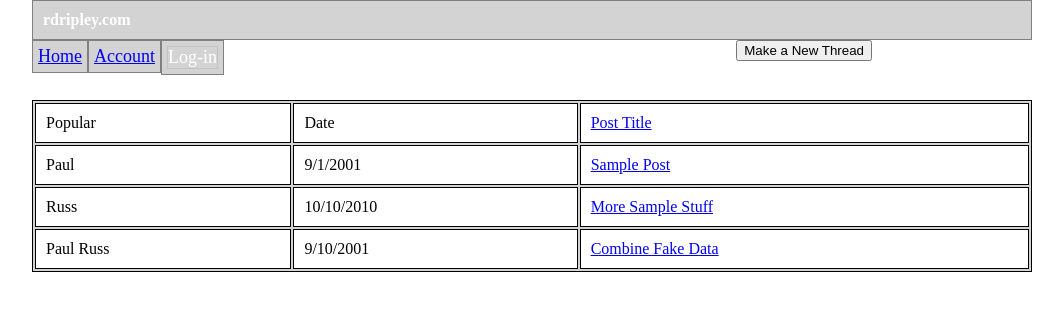
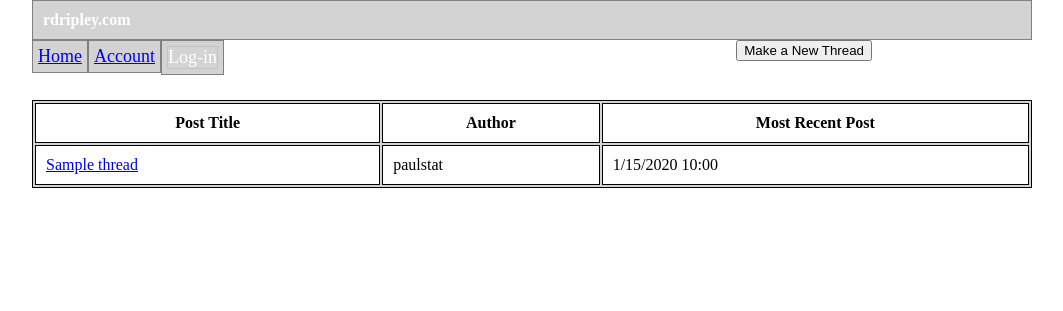
Before and after one commit to rdripley/forum, a PHP site: page / in a window 1280 px wide. Shown: the top 311 px of the page, without its empty margins (108-1171 px from the left). Run offline with PHP 8.4, Linux system fonts and the light colour scheme; data comes from the database, SQL or seed files in the repository; tables that the repository leaves empty or names only in its code hold one stand-in row (values such as "Sample post"); some libraries are stand-ins or nearby versions.

Commit message:
Finish home page thread displaying feature

```diff
--- a/public/index.php
+++ b/public/index.php
@@ -1,5 +1,24 @@
 <?php require('header.php'); ?>
 
+<?php
+
+require('database.php');
+
+$db = new Database();
+$query = "SELECT users.username as author_name, threads.id, threads.title, posts.date FROM `threads` " .
+	"JOIN users ON users.id = threads.author_id " .
+	"JOIN posts ON posts.thread_id = threads.id " .
+	"ORDER BY date DESC";
+
+$threads = array();
+
+$results = $db->query($query);
+
+while ($result = $results->fetch_assoc()) {
+	array_push($threads, $result);
+}
+
+?>
 <form action="make_thread.php" id="newthread">
 	<input type="submit" value="Make a New Thread">
 </form>
@@ -7,36 +26,24 @@
 <section>
 	<table class="thread-table">
 		<tr>
-			<td>Popular</td>
-			<td>Date</td>
-			<td>
-				<a href="view_thread.php">Post Title</a>
-			</td>
+			<th>Post Title</th>
+			<th>Author</th>
+			<th>Most Recent Post</th>
 		</tr>
 
-		<tr>
-			<td>Paul</td>
-			<td>9/1/2001</td>
-			<td>
-				<a href="view_thread.php">Sample Post</a>
-			</td>
-		</tr>
+		<?php
+			foreach ($threads as $thread) { ?>
+				<tr>
+					<td>
+						<a href="view_thread.php"><?= $thread['title']; ?></a>
+					</td>
+					<td><?= $thread['author_name']; ?></td>
+					<td><?= date('n/j/Y H:i', strtotime($thread['date'])); ?></td>
+				</tr>
 
-		<tr>
-			<td>Russ</td>
-			<td>10/10/2010</td>
-			<td>
-				<a href="view_thread.php">More Sample Stuff</a>
-			</td>
-		</tr>
-
-		<tr>
-			<td>Paul Russ</td>
-			<td>9/10/2001</td>
-			<td>
-				<a href="view_thread.php">Combine Fake Data</a>
-			</td>
-		</tr>
+				<?php
+			}
+		?>
 	</table>
 </section>
 
```
